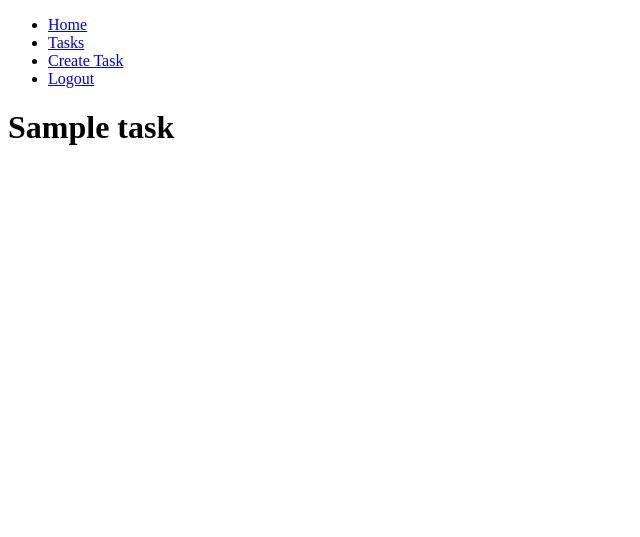
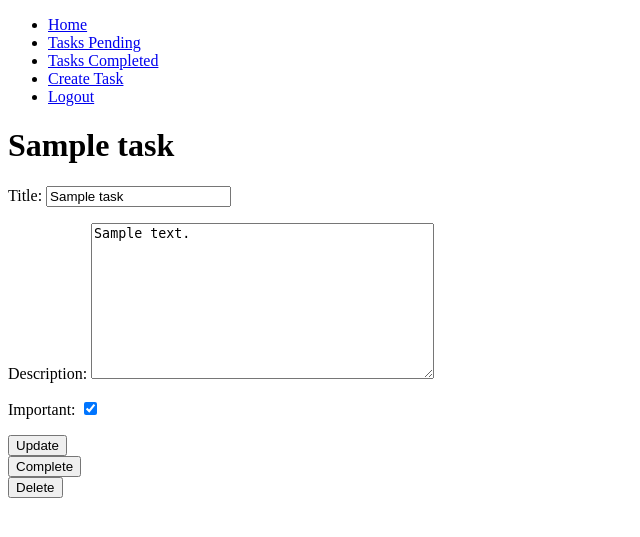
Before and after one commit to Luciano-C/Django-CRUD-Auth, a Django app: page /tasks/1/ in a window 1280 px wide. Shown: the top 537 px of the page, without its empty margins (0-640 px from the left). Run offline with Django 4.2, Linux system fonts and the light colour scheme; a user stored in the database is signed in; tables that the repository leaves empty hold one stand-in row (values such as "Sample post").

Commit message:
Hasta protección de rutas

```diff
--- a/djangocrud/settings.py
+++ b/djangocrud/settings.py
@@ -118,6 +118,8 @@ USE_TZ = True
 
 STATIC_URL = 'static/'
 
+LOGIN_URL = '/signin'
+
 # Default primary key field type
 # https://docs.djangoproject.com/en/4.1/ref/settings/#default-auto-field
 
--- a/djangocrud/urls.py
+++ b/djangocrud/urls.py
@@ -21,9 +21,12 @@ urlpatterns = [
     path('admin/', admin.site.urls),
     path('', views.home, name='home'),
     path('signup/', views.signup, name='signup'),
-    path('tasks/', views.tasks, name='tasks'),
     path('logout/', views.signout, name='logout'),
     path('signin/', views.signin, name='signin'),
+    path('tasks/', views.tasks, name='tasks'),
+    path('tasks_completed/', views.tasks_completed, name='tasks_completed'),
     path('tasks/create/', views.create_task, name='create_task'),
-    path('tasks/<int:task_id>/', views.task_detail, name='task_detail')
+    path('tasks/<int:task_id>/', views.task_detail, name='task_detail'),
+    path('tasks/<int:task_id>/complete/', views.complete_task, name='complete_task'),
+    path('tasks/<int:task_id>/delete/', views.delete_task, name='delete_task')
 ]
--- a/tasks/templates/base.html
+++ b/tasks/templates/base.html
@@ -19,7 +19,11 @@
 
             {% if user.is_authenticated %}
             <li>
-                <a href="/tasks">Tasks</a>
+                <a href="{% url 'tasks' %}">Tasks Pending</a>
+            </li>
+
+            <li>
+                <a href="{% url 'tasks_completed' %}">Tasks Completed</a>
             </li>
 
             <li>
--- a/tasks/templates/task_detail.html
+++ b/tasks/templates/task_detail.html
@@ -2,4 +2,22 @@
 
 {% block content %}
 <h1>{{task.title}}</h1>
+{{error}}
+<form method="POST">
+    {% csrf_token %}
+    {{form.as_p}}
+    <button>Update</button>
+</form>
+<form action="{% url 'complete_task' task.id %}" method="POST">
+    {% csrf_token %}
+    <button>
+        Complete
+    </button>
+</form>
+<form action="{% url 'delete_task' task.id %}" method="POST">
+    {% csrf_token %}
+    <button>
+        Delete
+    </button>
+</form>
 {% endblock %}
--- a/tasks/templates/tasks.html
+++ b/tasks/templates/tasks.html
@@ -1,7 +1,7 @@
 {% extends 'base.html' %}
 
 {% block content %}
-<h1>Tasks</h1>
+<h1>Tasks Pending</h1>
 
 <ul>
     {% for task in tasks %}
@@ -14,6 +14,7 @@
             {% endif %}
             <p>{{task.description}}</p>
             <p>{{task.user.username}}</p>
+            <p>{{task.datecompleted|date:'M j Y'}}</p>
         </a>
 
     </li>
--- a/tasks/views.py
+++ b/tasks/views.py
@@ -5,6 +5,8 @@ from django.contrib.auth import login, logout, authenticate
 from django.db import IntegrityError
 from .forms import TaskForm
 from .models import Task
+from django.utils import timezone
+from django.contrib.auth.decorators import login_required
 
 
 # Create your views here.
@@ -46,14 +48,22 @@ def signup(request):
         })
 
 
+@login_required
 def tasks(request):
     tasks = Task.objects.filter(user=request.user, datecompleted__isnull=True)
-
     return render(request, 'tasks.html', {
         'tasks': tasks
     })
 
+@login_required
+def tasks_completed(request):
+    tasks = Task.objects.filter(
+        user=request.user, datecompleted__isnull=False).order_by('-datecompleted')
+    return render(request, 'tasks.html', {
+        'tasks': tasks
+    })
 
+@login_required
 def create_task(request):
     if (request.method == "GET"):
         return render(request, 'create_task.html', {
@@ -72,14 +82,44 @@ def create_task(request):
                 'error': 'Please provide valid data'
             })
 
+@login_required
+def task_detail(request, task_id):
+    if request.method == 'GET':
+        task = get_object_or_404(Task, pk=task_id, user=request.user)
+        form = TaskForm(instance=task)
+        return render(request, 'task_detail.html', {
+            'task': task,
+            'form': form
+        })
+    else:
+        try:
+            task = get_object_or_404(Task, pk=task_id, user=request.user)
+            form = TaskForm(request.POST, instance=task)
+            form.save()
+            return redirect('tasks')
+        except ValueError:
+            return render(request, 'task_detail.html', {
+                'task': task,
+                'form': form,
+                'error': 'Error updating task.'
+            })
 
-def task_detail(request, task_id):
-    task = get_object_or_404(Task, pk=task_id)
-    return render(request, 'task_detail.html', {
-        'task': task
-    })
+@login_required
+def complete_task(request, task_id):
+    task = get_object_or_404(Task, pk=task_id, user=request.user)
+    if request.method == "POST":
+        task.datecompleted = timezone.now()
+        task.save()
+        return redirect('tasks')
 
+@login_required
+def delete_task(request, task_id):
+    task = get_object_or_404(Task, pk=task_id, user=request.user)
+    if request.method == "POST":
+        task.delete()
+        return redirect('tasks')
 
+@login_required
 def signout(request):
     logout(request)
     return redirect('home')
```
